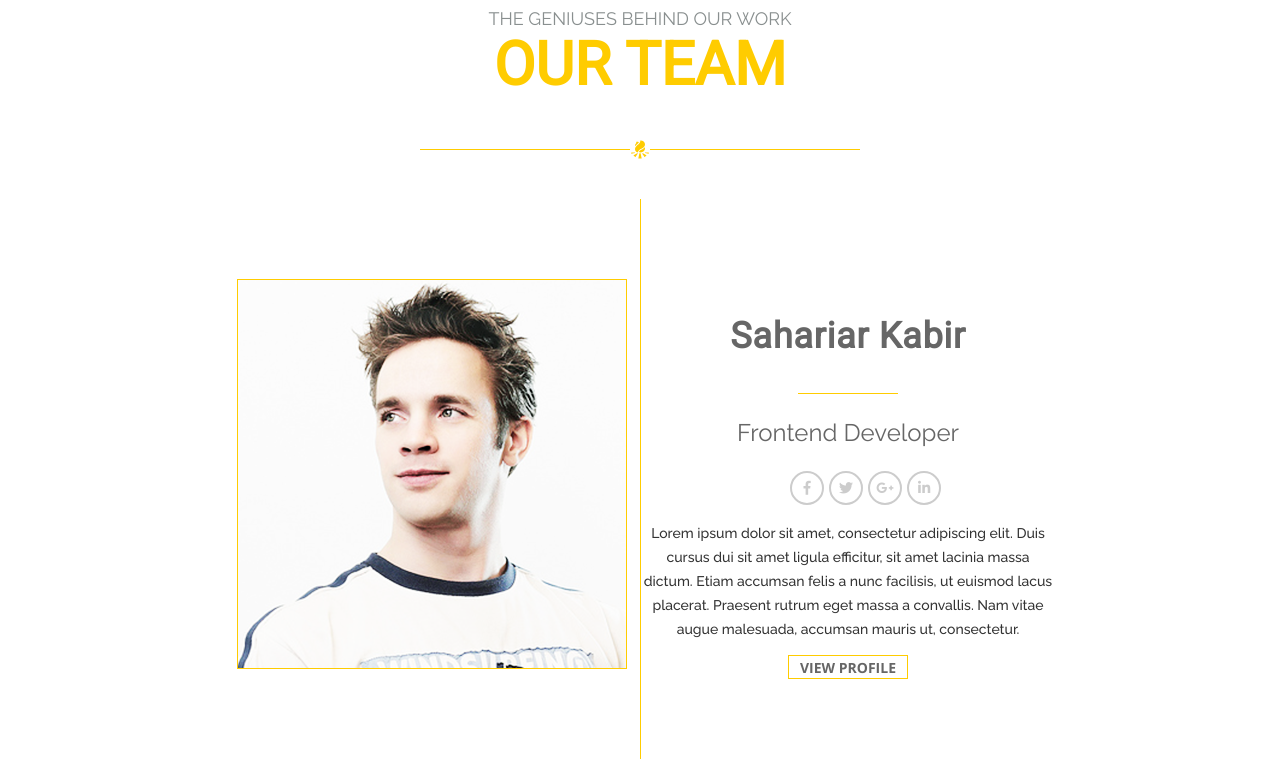
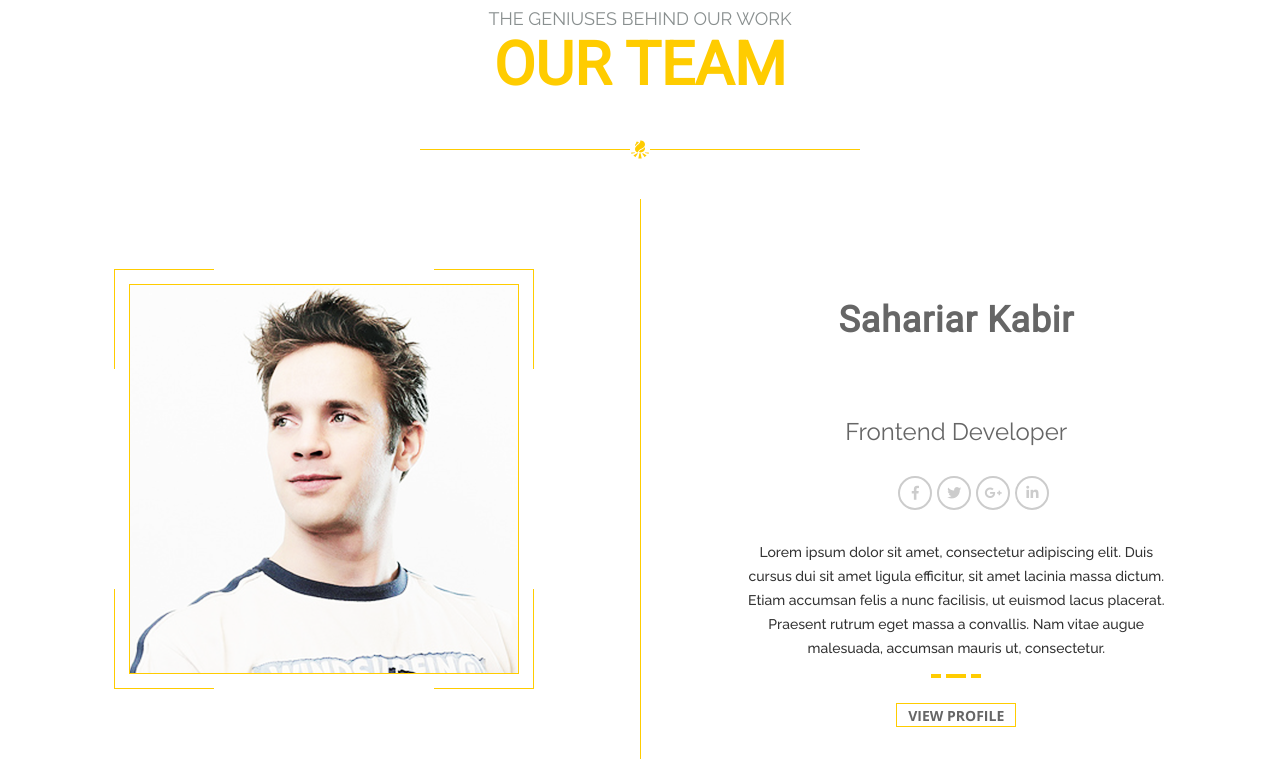
Before and after one commit to Katr1nD/our-team, a plain HTML site: page index.html in a window 1280 px wide. Drawn offline with nearby package versions, Linux system fonts and the light colour scheme.

Commit message:
add borders

```diff
--- a/css/_mixins.scss
+++ b/css/_mixins.scss
@@ -1,7 +1,7 @@
 @mixin sectionCommonStyles($flexDirection) {
     display: flex;
     flex-direction: $flexDirection;
-    justify-content: center;
+    justify-content: space-evenly;
     align-items: center;
     text-align: center;
     // text-transform: uppercase;
--- a/css/_section.scss
+++ b/css/_section.scss
@@ -6,12 +6,25 @@
 
     .character__photo,
     .character__info {
-        width: 415px;
-        height: 400px;
+        @include sectionCommonStyles(column);
+
+        width: 420px;
+        height: 420px;
     }
 
     .character__photo img {
+        margin: auto;
         border: 1px solid $headerMainColor;
+    }
+
+    .character__photo {
+        background-image: linear-gradient($headerMainColor 0, $headerMainColor 100px, transparent 100px, transparent 320px, $headerMainColor 320px, $headerMainColor 420px),
+            linear-gradient(90deg, $headerMainColor 0, $headerMainColor 100px, transparent 100px, transparent 320px, $headerMainColor 320px, $headerMainColor 420px),
+            linear-gradient($headerMainColor 0, $headerMainColor 100px, transparent 100px, transparent 320px, $headerMainColor 320px, $headerMainColor 420px),
+            linear-gradient(90deg, $headerMainColor 0px, $headerMainColor 100px, transparent 100px, transparent 320px, $headerMainColor 320px, $headerMainColor 420px);
+        background-size: 1px 420px, 420px 1px, 1px 420px, 420px 1px;
+        background-position: 0 0, 0 0, 100% 100%, 100% 100%;
+        background-repeat: no-repeat, no-repeat, no-repeat, no-repeat;
     }
 
     .character__line {
@@ -26,6 +39,7 @@
             font-size: 36px;
             font-weight: 900;
             letter-spacing: 0.72px;
+            margin: 30px;
         }
 
         .character__line_hr {
@@ -35,12 +49,14 @@
         .character__info_position {
             font-family: $mainFont;
             font-size: 24px;
+            margin: 30px;
         }
 
         .character__info_networks {
             @include sectionCommonStyles(row);
 
             list-style: none;
+            margin: 0;
         }
 
         a {
@@ -65,7 +81,16 @@
             font-size: 14px;
             font-weight: 500;
             line-height: 24px;
+            margin-top: 30px;
         }
+
+        .border {
+            background-image: linear-gradient(to left, $headerMainColor 0, $headerMainColor 10px, transparent 10px, transparent 15px, $headerMainColor 15px, $headerMainColor 35px, transparent 35px, transparent 40px, $headerMainColor 40px, $headerMainColor 50px);
+            width: 50px;
+            padding-top: 4px;
+            margin-bottom: 25px;
+        }
+
 
         .character__info_button {
             border: 1px solid $headerMainColor;
--- a/index.html
+++ b/index.html
@@ -59,6 +59,7 @@
                         cursus dui sit amet ligula efficitur, sit amet lacinia massa dictum. Etiam accumsan felis a nunc
                         facilisis, ut euismod lacus placerat. Praesent rutrum eget massa a convallis. Nam vitae augue
                         malesuada, accumsan mauris ut, consectetur.</p>
+                    <div class="border"></div>
                     <form action="#" method="POST">
                         <button class="character__info_button">View profile</button>
                     </form>
```
Also changed, not shown: css/style.css, 1 other file.
